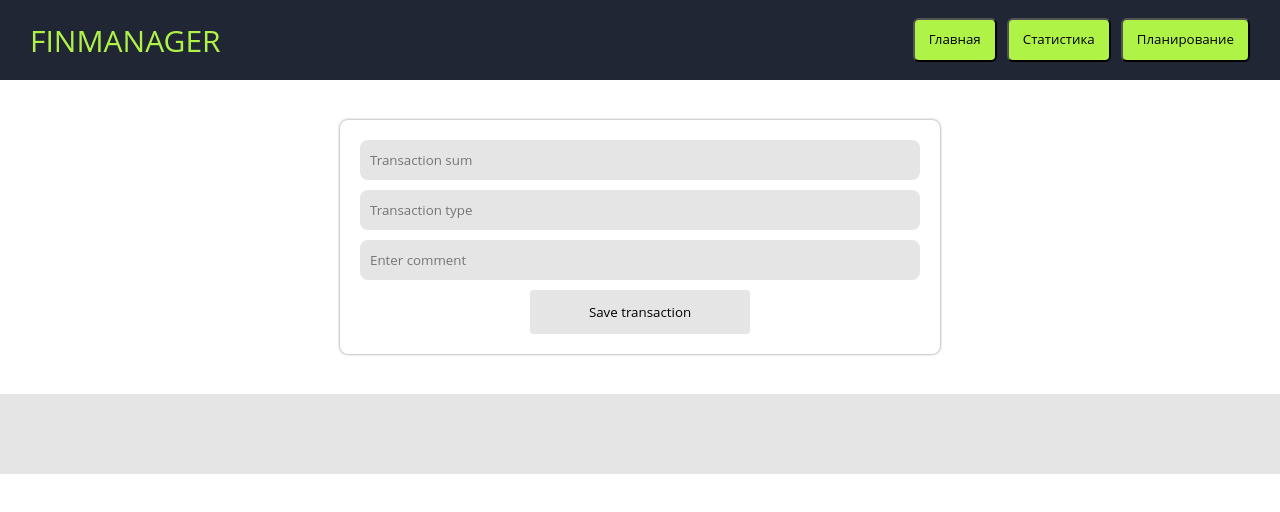
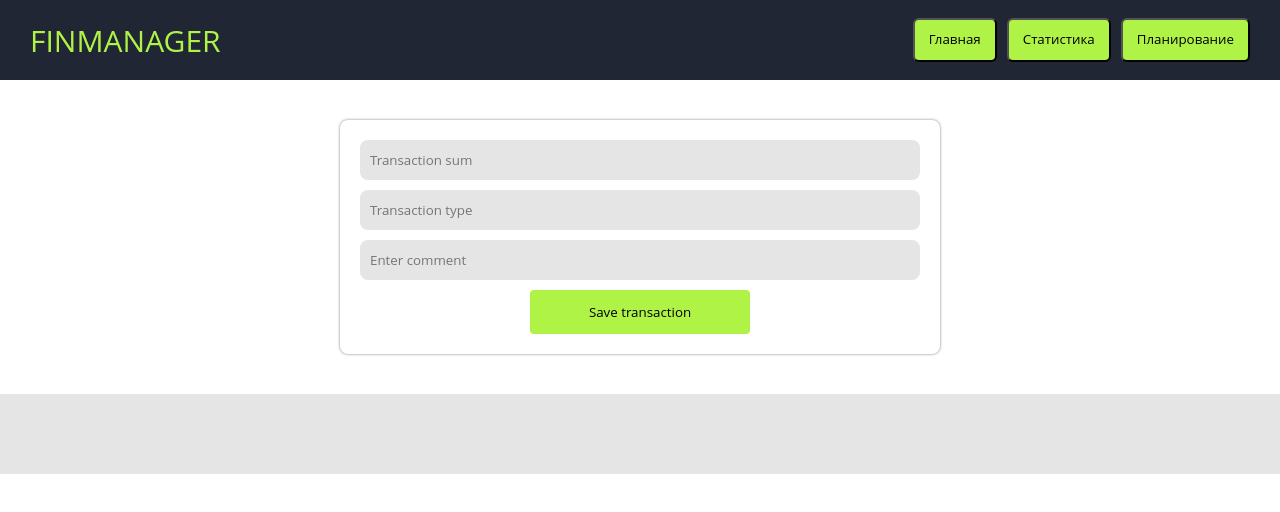
Before and after one commit to sp28337/react-learn, a React (Create React App) app: page / in a window 1280 px wide. Shown: the top 512 px of the page. Built offline with nearby package versions, Linux system fonts and the light colour scheme.

Commit message:
add background-color props to Button component

```diff
--- a/src/components/pages/Main.jsx
+++ b/src/components/pages/Main.jsx
@@ -14,7 +14,7 @@ const Main = () => {
                 <InputComponent placeholder={"Transaction sum"}/>
                 <InputComponent placeholder={"Transaction type"}/>
                 <InputComponent placeholder={"Enter comment"}/>
-                <Button>Save transaction</Button>
+                <Button backgroundColor={"#B0F347"}>Save transaction</Button>
             </FormContainer>
             <Foot></Foot>
         </React.Fragment>
--- a/src/styles/form.js
+++ b/src/styles/form.js
@@ -41,7 +41,7 @@ const css = {
         border: none;
         text-align: center;
         cursor: pointer;
-        background-color: rgb(229, 229, 229);
+        background-color: ${props => props.backgroundColor};
     `
 }
 
```
